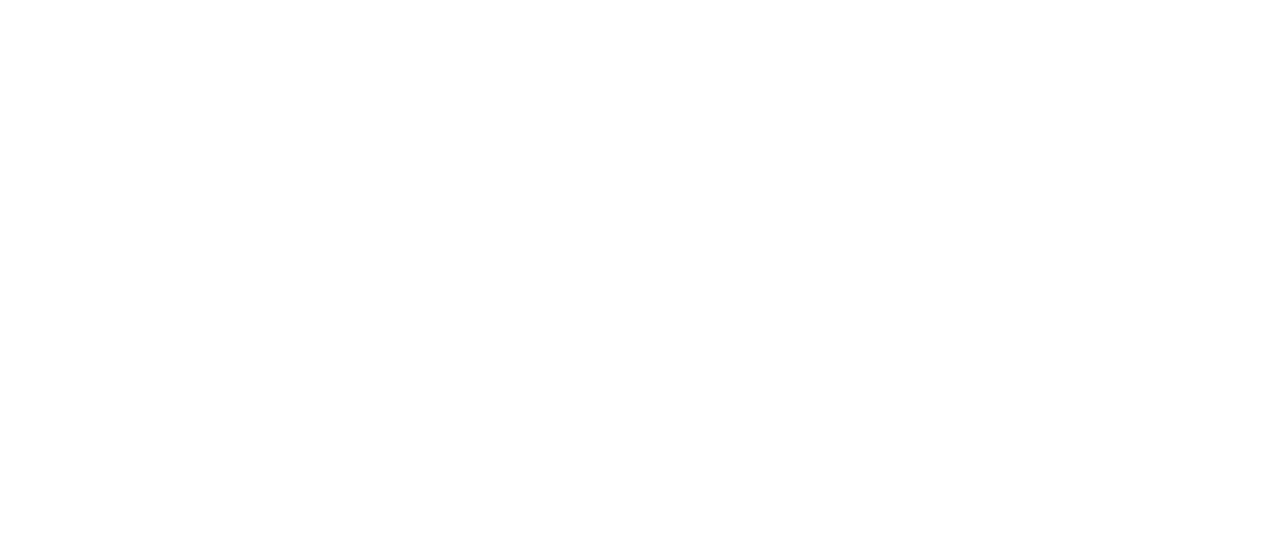
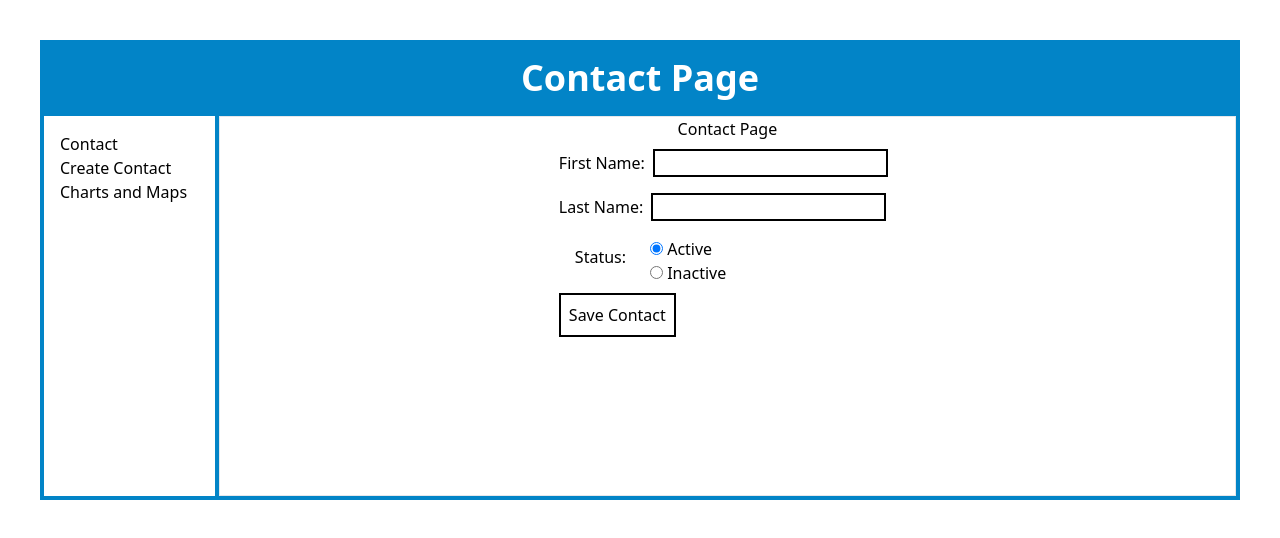
Before and after one commit to awesmatic/contact-page-project, a React (Create React App) app: page /createContact in a window 1280 px wide. Before the commit this address had no page. Shown: the top 538 px of the page. Built offline with nearby package versions, Linux system fonts and the light colour scheme.

Commit message:
add store

```diff
--- a/package.json
+++ b/package.json
@@ -3,6 +3,7 @@
   "version": "0.1.0",
   "private": true,
   "dependencies": {
+    "@reduxjs/toolkit": "^1.9.5",
     "@testing-library/jest-dom": "^5.16.5",
     "@testing-library/react": "^13.4.0",
     "@testing-library/user-event": "^13.5.0",
@@ -12,6 +13,7 @@
     "@types/react-dom": "^18.2.4",
     "react": "^18.2.0",
     "react-dom": "^18.2.0",
+    "react-redux": "^8.0.5",
     "react-router": "^6.11.2",
     "react-scripts": "5.0.1",
     "typescript": "^4.9.5",
--- a/src/App.tsx
+++ b/src/App.tsx
@@ -1,10 +1,10 @@
 import React, { FC } from "react";
-import IndexRouters from "./routes/index";
+import Layout from "./components/Layout/index";
 
 const App: FC = () => {
   return (
-    <div className="App">
-      <IndexRouters />
+    <div className="m-10 border-2 border-sky-600">
+      <Layout />
     </div>
   );
 };
--- /dev/null
+++ b/src/components/Contact/Contact.tsx
@@ -0,0 +1,44 @@
+import React, { FC } from "react";
+import { useSelector } from "react-redux";
+import { selectContact } from "../../store";
+
+const CreateContact: FC = () => {
+  const contacts = useSelector(selectContact);
+  console.log(contacts);
+  return (
+    <div className="w-full overflow-y-scroll">
+      <div className="flex justify-center items-center m-2 ">
+        <button className="bg-blue-500 hover:bg-blue-700 text-white font-bold py-2 px-4 rounded">
+          Create Contact
+        </button>
+      </div>
+
+      {contacts.length <= 0 && (
+        <div className="flex justify-center items-center ">
+          <h2>
+            No Contact Found Please Add Contact from Create contact Button
+          </h2>
+        </div>
+      )}
+      {contacts.length > 0 && (
+        <div className="flex justify-center items-center flex-wrap ">
+          {contacts.map((item) => (
+            <div key={item.id} className="border-2 border-black  p-4 m-4 ">
+              <h1>{item.firstName}</h1>
+              <div className="flex flex-col  ">
+                <button className="bg-blue-500 hover:bg-blue-700 text-white font-bold py-2 px-4 rounded m-2">
+                  Edit Contact
+                </button>
+                <button className="bg-blue-500 hover:bg-blue-700 text-white font-bold py-2 px-4 rounded m-2">
+                  Remove Contact
+                </button>
+              </div>
+            </div>
+          ))}
+        </div>
+      )}
+    </div>
+  );
+};
+
+export default CreateContact;
--- /dev/null
+++ b/src/components/Contact/CreateContact.tsx
@@ -0,0 +1,107 @@
+import React, { useState, FC } from "react";
+import { addContact } from "../../store/contactReducer";
+import { useDispatch, useSelector } from "react-redux";
+import { selectContact } from "../../store";
+
+interface ContactFormState {
+  firstName: string;
+  lastName: string;
+  isActive: string;
+}
+
+const ContactPage: FC = () => {
+  const dispatch = useDispatch();
+  const contacts = useSelector(selectContact);
+  const [contactForm, setContactForm] = useState<ContactFormState>({
+    firstName: "",
+    lastName: "",
+    isActive: "active",
+  });
+
+  const handleChange = (e: React.ChangeEvent<HTMLInputElement>) => {
+    const { name, value } = e.target;
+    setContactForm((prevState) => ({ ...prevState, [name]: value }));
+  };
+
+  const handleSubmit = (e: React.FormEvent<HTMLFormElement>) => {
+    e.preventDefault();
+    const contact: ContactFormState = {
+      firstName: contactForm.firstName,
+      lastName: contactForm.lastName,
+      isActive: contactForm.isActive,
+    };
+    dispatch(addContact(contact));
+    // You can perform further actions with the form data, such as submitting to an API
+    console.log(contactForm);
+    console.log(contacts);
+  };
+
+  return (
+    <div className="w-full border border border-black-600">
+      <h1 className="flex justify-center items-center">Contact Page</h1>
+      <div className="flex justify-center items-center">
+        <form onSubmit={handleSubmit}>
+          <div>
+            <label htmlFor="firstName">First Name:</label>
+            <input
+              className="border-2 border-black m-2"
+              type="text"
+              id="firstName"
+              name="firstName"
+              value={contactForm.firstName}
+              onChange={handleChange}
+            />
+          </div>
+          <div>
+            <label htmlFor="lastName">Last Name:</label>
+            <input
+              className="border-2 border-black m-2"
+              type="text"
+              id="lastName"
+              name="lastName"
+              value={contactForm.lastName}
+              onChange={handleChange}
+            />
+          </div>
+          <div className="flex">
+            <label className="m-4">Status:</label>
+            <div className="m-2">
+              <div>
+                <label>
+                  <input
+                    type="radio"
+                    name="status"
+                    value="active"
+                    checked={contactForm.isActive === "active"}
+                    onChange={handleChange}
+                  />{" "}
+                  Active
+                </label>
+              </div>
+              <div>
+                <label>
+                  <input
+                    type="radio"
+                    name="status"
+                    value="inactive"
+                    checked={contactForm.isActive === "inactive"}
+                    onChange={handleChange}
+                  />{" "}
+                  Inactive
+                </label>
+              </div>
+            </div>
+          </div>
+          <button
+            className="p-2 border-2 border-black cursor-pointer"
+            type="submit"
+          >
+            Save Contact
+          </button>
+        </form>
+      </div>
+    </div>
+  );
+};
+
+export default ContactPage;
--- a/src/components/Layout/SIdeBar.tsx
+++ b/src/components/Layout/SIdeBar.tsx
@@ -3,9 +3,12 @@ import { Link } from "react-router-dom";
 
 const SIdeBar: FC = () => {
   return (
-    <div className="border-2 border-sky-600">
-      <Link to="/dashboard" className="navbar-brand">
+    <div className="w-2/12 border-r-4 border-sky-600 p-4">
+      <Link to="/contact" className="navbar-brand">
         <h4 className="logo-title">Contact </h4>
+      </Link>
+      <Link to="/createContact" className="navbar-brand">
+        <h4 className="logo-title">Create Contact</h4>
       </Link>
       <Link to="/dashboard" className="navbar-brand">
         <h4 className="logo-title">Charts and Maps </h4>
--- a/src/components/Layout/index.tsx
+++ b/src/components/Layout/index.tsx
@@ -1,7 +1,7 @@
 import React, { FC } from "react";
 import Header from "./Header";
 import SIdeBar from "./SIdeBar";
-// import Contact from "../../Routes/Contact";
+import IndexRouters from "../../routes/index";
 
 const index: FC = () => {
   return (
@@ -9,9 +9,9 @@ const index: FC = () => {
       <div className=" flex justify-center items-center bg-sky-600 p-4 ">
         <Header />
       </div>
-      <div className="border-2 border-sky-600">
+      <div className="flex border-2 border-sky-600 h-96">
         <SIdeBar />
-        {/* <Contact /> */}
+        <IndexRouters />
       </div>
     </div>
   );
--- a/src/index.tsx
+++ b/src/index.tsx
@@ -2,6 +2,8 @@ import React from "react";
 import ReactDOM from "react-dom/client";
 import "./index.css";
 import App from "./App";
+import { Provider } from "react-redux";
+import { store } from "./store/index";
 import reportWebVitals from "./reportWebVitals";
 import { BrowserRouter } from "react-router-dom";
 
@@ -10,9 +12,11 @@ const root = ReactDOM.createRoot(
 );
 root.render(
   <React.StrictMode>
-    <BrowserRouter>
-      <App />
-    </BrowserRouter>
+    <Provider store={store}>
+      <BrowserRouter>
+        <App />
+      </BrowserRouter>
+    </Provider>
   </React.StrictMode>
 );
 
--- a/src/routes/index.tsx
+++ b/src/routes/index.tsx
@@ -1,14 +1,16 @@
+import { FC } from "react";
 import { Route, Routes } from "react-router-dom";
+import CreateContact from "../components/Contact/CreateContact";
+import ContactPage from "../components/Contact/Contact";
 import Home from "../pages/Home";
-import { FC } from "react";
 
 const IndexRouters: FC = () => {
   return (
     <>
       <Routes>
         <Route path="/" element={<Home />} />
-
-        <Route path="/contact/*" element={<Home />} />
+        <Route path="/contact" element={<ContactPage />} />
+        <Route path="/createContact" element={<CreateContact />} />
         <Route path="/Chart-and-maps" element={<Home />} />
       </Routes>
     </>
--- /dev/null
+++ b/src/store/contactReducer.ts
@@ -0,0 +1,43 @@
+import { createSlice, PayloadAction } from "@reduxjs/toolkit";
+
+export interface Contact {
+  id?: number;
+  firstName: string;
+  lastName: string;
+  isActive: string;
+}
+
+interface ContactState {
+  contacts: Contact[];
+}
+
+const initialState: ContactState = {
+  contacts: [],
+};
+
+export const contactSlice = createSlice({
+  name: "contact",
+  initialState,
+  reducers: {
+    addContact: (state, action: PayloadAction<Contact>) => {
+      const contact = action.payload;
+      const id = state.contacts.length + 1;
+      state.contacts.push({ ...contact, id });
+    },
+    removeContact: (state, action: PayloadAction<number>) => {
+      state.contacts = state.contacts.filter(
+        (contact) => contact.id !== action.payload
+      );
+    },
+    editContact: (state, action: PayloadAction<Contact>) => {
+      const updatedContact = action.payload;
+      state.contacts = state.contacts.map((contact) =>
+        contact.id === updatedContact.id ? updatedContact : contact
+      );
+    },
+  },
+});
+
+export const { addContact, removeContact, editContact } = contactSlice.actions;
+
+export default contactSlice.reducer;
--- /dev/null
+++ b/src/store/index.ts
@@ -0,0 +1,12 @@
+import { configureStore } from "@reduxjs/toolkit";
+import contactReducer from "./contactReducer";
+
+export const store = configureStore({
+  reducer: {
+    contact: contactReducer,
+  },
+});
+
+export type RootState = ReturnType<typeof store.getState>;
+export const selectContact = (state: RootState) => state.contact.contacts;
+export type AppDispatch = typeof store.dispatch;
```
Also changed, not shown: src/routes/Content.tsx (added, +13 -0 lines), 1 other file (tests, documents, lock files or other folders).
